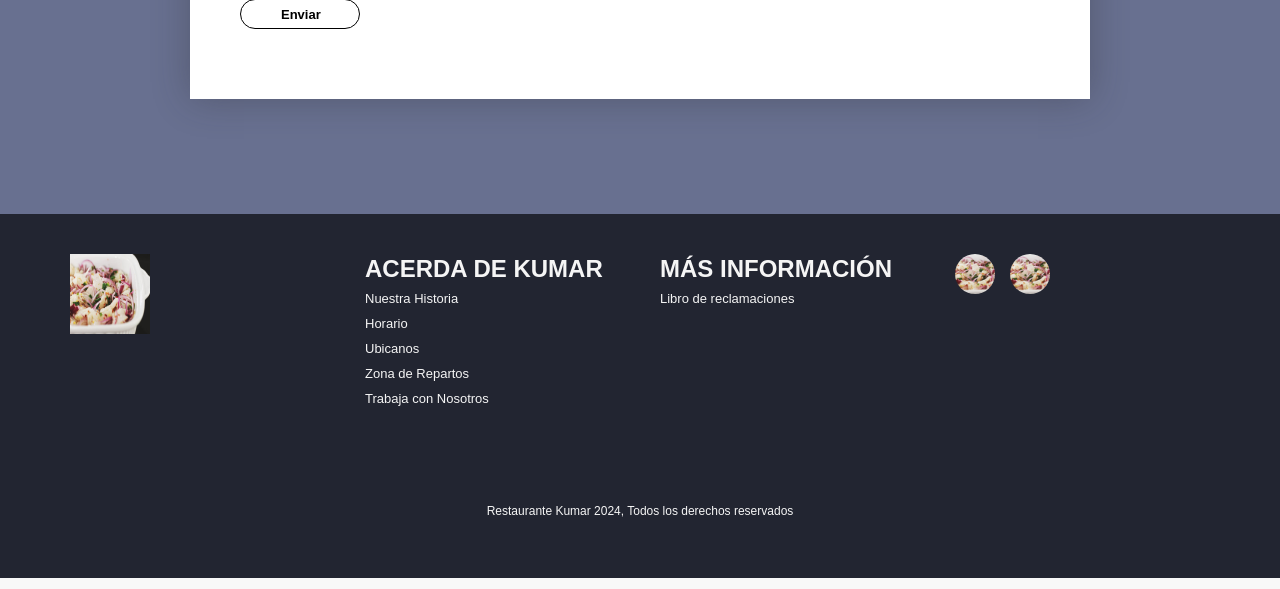
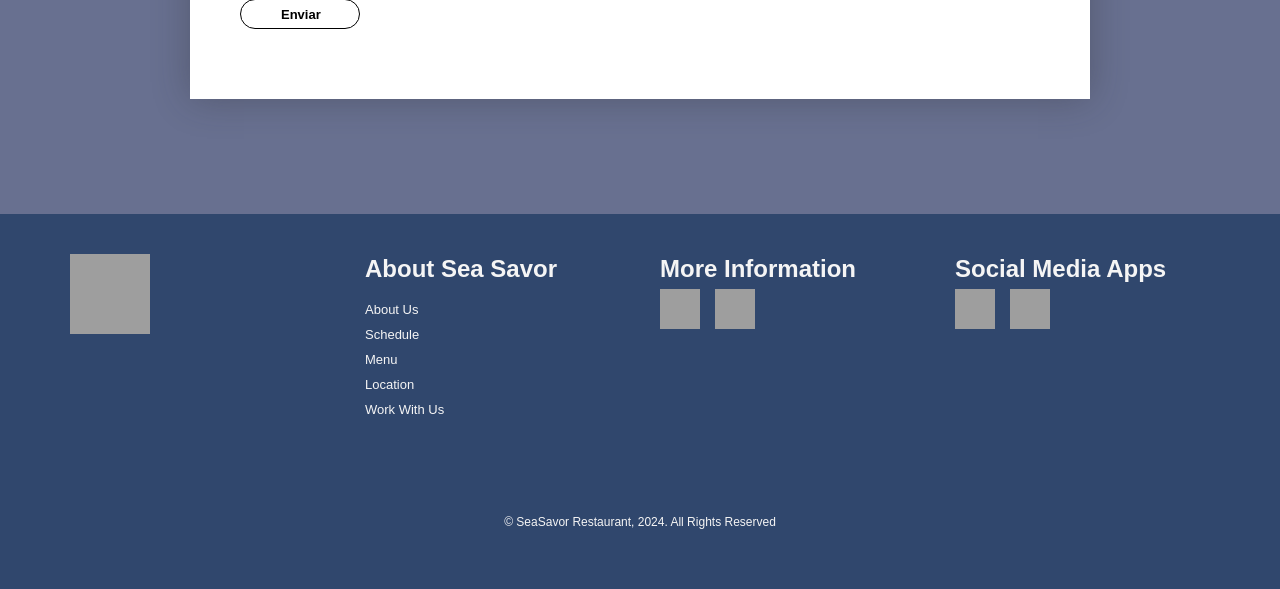
Before and after one commit to MorcaDev/SeaSavor, a Django app: page /SeaSavor/book/ in a window 1280 px wide. Shown: the part 2277-2866 px from the top of the page. Run offline with Django 4.2, Linux system fonts and the light colour scheme; grey boxes are pictures that could not be loaded.

Commit message:
book with real data

```diff
--- a/complaint/static/complaint/css/book.css
+++ b/complaint/static/complaint/css/book.css
@@ -20,11 +20,10 @@ body{
     max-width: 2560px;
     height: auto;
     margin: 0px auto;
-    background-color: rgb(204, 198, 198);
     font-family: sans-serif;
 }
 
-/*-----------------------------------*/
+/*----------------------------------*/
 
 header{
     display: block;
@@ -373,12 +382,14 @@ main{
             display: block;
         }
 /*----------------------------------*/
+/*----------------------------------*/
+
 footer{
     display: block;
     margin-bottom: 135px;
     width: 100%;
     height: auto;
-    background-color: rgb(34, 37, 49);
+    background-color: rgb(48, 71, 109) ;
 }
     .info{
         display: flex;
@@ -387,7 +398,7 @@ footer{
         height: auto;
         padding: 20px 0px;
     }
-        .info_logo, .info_seccion, .info_libro, .info_redes{
+        .info_logo, .info_section, .info_more, .info_media{
             display: inline-block;
             width: 100%;
             height: auto;
@@ -397,7 +408,7 @@ footer{
                 width: 80px;
                 height: 80px;
             }
-            .info_seccion h3, .info_libro h3{
+            .info_section h3, .info_more h3, .info_media h3{
                 margin-bottom: 5px;
                 text-align: left;
                 font-size: 24px;
@@ -405,41 +416,68 @@ footer{
                 line-height: 30px;
                 color: whitesmoke;
             }
-                .info_seccion ul li{
+                .info_section ul li{
                     width: 100%;
                     height: auto;
                     padding-bottom: 5px;
                 }
-                    .info_seccion ul li a{
+                    .info_section ul li a{
                         text-decoration: none;
                         font-size: 13px;
                         line-height: 20px;
                         font-weight: 500;
                         color: whitesmoke;
                     }
-                .info_redes ul{
+                .info_more ul,.info_media ul{
                     display: flex;
                     flex-flow: row wrap;
                     justify-content: left;
                     align-items: center;
                 }
-                    .info_redes ul  li{
+                    .info_more ul li, .info_media ul  li{
                         margin-right: 15px;
+                        font-size: 13px;
+                        line-height: 20px;
+                        font-weight: 500;
+                        color: whitesmoke;
+                        padding-bottom: 5px;
                     }
-                        .info_redes ul li a{
+                        .info_more .book{
                             display: block;
                             width: 40px ;
                             height: 40px;
-                            background: url('../assets/imagen.jpg') ;
+                            background: url('../assets/book.png') ;
                             background-size: cover;
                             background-repeat: no-repeat;
-                            border-radius: 50%;
-
                         }
-            .info_libro span{
+                        .info_more .reference{
+                            display: block;
+                            width: 40px ;
+                            height: 40px;
+                            background: url('../assets/star.png') ;
+                            background-size: cover;
+                            background-repeat: no-repeat;
+                        }
+                        .info_media .face{
+                            display: block;
+                            width: 40px ;
+                            height: 40px;
+                            background: url('../assets/facebook.png') ;
+                            background-size: cover;
+                            background-repeat: no-repeat;
+                        }
+                        .info_media .insta{
+                            display: block;
+                            width: 40px ;
+                            height: 40px;
+                            background: url('../assets/instagram.png') ;
+                            background-size: cover;
+                            background-repeat: no-repeat;
+                        }
+            .info_more span{
                     display: block;
             }
-                .info_libro span a{
+                .info_more span a{
                     text-decoration: none;
                     font-size: 13px;
                     line-height: 20px;
@@ -560,7 +599,7 @@ footer{
     .info{
         padding: 40px 50px;
     }
-    .info_logo, .info_seccion, .info_libro, .info_redes{
+    .info_logo, .info_section, .info_more, .info_media{
         width: 50%;
     }
 
@@ -583,7 +622,7 @@ footer{
     }
 
     /*FOOTER*/
-    .info_logo, .info_seccion, .info_libro, .info_redes{
+    .info_logo, .info_section, .info_more, .info_media{
         width: 25%;
     }
 }
--- a/complaint/templates/book.html
+++ b/complaint/templates/book.html
@@ -4,60 +4,62 @@
 <head>
     <meta charset="UTF-8">
     <meta name="viewport" content="width=device-width, initial-scale=1.0">
-    <title>Kumar</title>
-    <!--  CSS  -->
+    <title>Sea Savor</title>
+    <meta name="description" content="Discover a world of exquisite seafood dishes at SeaSavor. Our restaurant offers a variety of fresh catches prepared with passion and expertise. Join us for an unforgettable dining experience by the sea.">
+    <meta name="keywords" content="seafood restaurant, ocean cuisine, fresh seafood, maritime dining, seafood dishes">
+    <!--  CSS & LIBRARIES  -->
     <link rel="icon" type="image/x-icon" href="{% static 'complaint/assets/icon.png' %}">
     <link rel="stylesheet" href="{% static 'complaint/css/book.css' %}">
-    <!-- LIBRARIES -->
     <link rel="stylesheet" href="https://unpkg.com/aos@next/dist/aos.css" />
-    <link rel="preconnect" href="https://fonts.googleapis.com">
-    <link rel="preconnect" href="https://fonts.gstatic.com" crossorigin>
-    <link href="https://fonts.googleapis.com/css2?family=Roboto:ital,wght@0,100;0,300;0,400;0,500;0,700;0,900;1,100;1,300;1,400;1,500;1,700;1,900&display=swap" rel="stylesheet">
 </head>
 <body>
     <!-- HEADER -->
     <header id="header">
-        <!-- NAVBAR -->
+        <!-- NAVBAR CONTAINER -->
         <section class="nav_container">
-            <!-- lateral menu -->
+            <!-- LATERAL MENU -->
             <div class="off_screen_menu">
-            <ul>
-                <li><a target="_blank" href="#" >Reservas</a></li>
-                <li><a target="_blank" href="#">Delivery</a></li>
-                <li><a target="_blank" href="{% static 'complaint/assets/menu.pdf'%}">Carta</a></li>
-                <li><hr></li>
-                <li><a href="#nuestrahistoria">Nuestra Historia</a></li>
-                <li><a href="#horario">Horario</a></li>
-                <li><a href="#ubicacion">Ubícanos</a></li>
-                <li><a href="#zonareparto">Zona de Reparto</a></li>
-                <li><a href="#trabajanosotro">Trabaja con Nosotros</a></li>
-            </ul>
+                <ul>
+                    <li><a target="_blank" href="https://squareup.com/us/es/appointments">Booking</a></li>
+                    <li><a target="_blank" href="https://about.rappi.com/">Delivery</a></li>
+                    <li><a target="_blank" href="{% static 'complaint/assets/promotions.pdf'%}">Promotions</a></li>
+                    <li><hr></li>
+                    <li><a href="{% url 'home'%}#aboutus">About Us</a></li>
+                    <li><a href="{% url 'home'%}#schedule">Schedule</a></li>
+                    <li><a href="{% url 'home'%}#menu">Menu</a></li>
+                    <li><a href="{% url 'home'%}#locations">Location</a></li>
+                    <li><a href="{% url 'home'%}#workwithus">Work With Us</a></li>
+                </ul>
             </div>
-            <!-- navbar -->
+            <!-- NAVBAR -->
             <nav class="nav">
-                <!-- hamburguer -->
+                <!-- BUGER BUTTON -->
                 <div class="nav_menu">
                     <span></span>
                     <span></span>
                     <span></span>
                 </div>
-                <!-- logo -->
+                <!-- LOGO -->
                 <div class="nav_logo">
-                    <img src="https://humanidades.com/wp-content/uploads/2017/02/peces-1-e1560951851736.jpg" alt="logo de kumar">
+                    <img src="{% static 'complaint/assets/logo.png'%}" alt="SeaSavor restaurant logo: A stylized crab representing the freshness and quality of our seafood offerings.">
                 </div>
-                <!-- main option -->
+                <!-- OPTIONS -->
                 <div class="nav_buttons">
-                    <a target="_blank" href="#">Reservas</a>
-                    <a target="_blank" href="#">Delivery</a>
-                    <a target="_blank" href="{% static 'complaint/assets/menu.pdf'%}">Carta</a>
+                    <a target="_blank" href="https://squareup.com/us/es/appointments">Booking</a>
+                    <a target="_blank" href="https://about.rappi.com/">Delivery</a>
+                    <a target="_blank" href="{% static 'complaint/assets/promotions.pdf'%}">Promotions</a>
                 </div>
             </nav>
         </section>
         <!-- BANNER -->
         <section class="banner">
-            <h1>Libro de reclamaciones</h1>
-            <span></span>
-            <p>Conforme a lo establecido en código de la Protección y Defensa del consumidor contamos con un Libro de Reclamaciones a tu disposición para que puedas registrar tu queja o reclamo acerca de algún pedido o transacción realizada a través de nuestras páginas.</p>
+            <img src="{% static 'complaint/assets/logo.png'%}" alt="SeaSavor restaurant logo: A stylized crab representing the freshness and quality of our seafood offerings.">
+            <h1>Sea Savor, From the Ocean to Your Plate</h1>
+            <div>
+                <a target="_blank" href="https://squareup.com/us/es/appointments">Booking</a>
+                <a target="_blank" href="https://about.rappi.com/">Delivery</a>
+                <a target="_blank" href="{% static 'complaint/assets/promotions.pdf'%}">Promotions</a>
+            </div>
         </section>
     </header>
 
@@ -202,35 +204,39 @@
         <section class="info">
             <!-- LOGO -->
             <div class="info_logo">
-                <img src="{% static 'complaint/assets/imagen.jpg'%}" alt="logo del restaurante">
+                <img src="{% static 'complaint/assets/logo.png'%}" alt="SeaSavor restaurant logo: A stylized crab representing the freshness and quality of our seafood offerings.">
             </div>
-            <!-- SECCION -->
-            <div class="info_seccion">
-                <h3>ACERDA DE KUMAR</h3>
+            <!-- SECTIONS -->
+            <div class="info_section">
+                <h3>About Sea Savor</h3><br>
                 <ul>
-                    <li><a href="#nuestrahistoria">Nuestra Historia</a></li>
-                    <li><a href="#horario">Horario</a></li>
-                    <li><a href="#ubicacion">Ubicanos</a></li>
-                    <li><a href="#zonareparto">Zona de Repartos</a></li>
-                    <li><a href="#trabajanosotro">Trabaja con Nosotros</a></li>
+                    <li><a href="{% url 'home'%}#aboutus">About Us</a></li>
+                    <li><a href="{% url 'home'%}#schedule">Schedule</a></li>
+                    <li><a href="{% url 'home'%}#menu">Menu</a></li>
+                    <li><a href="{% url 'home'%}#locations">Location</a></li>
+                    <li><a href="{% url 'home'%}#workwithus">Work With Us</a></li>
                 </ul>
             </div>
-            <!-- LIBRO-->
-            <div class="info_libro">
-                <h3>MÁS INFORMACIÓN</h3>
-                <span><a href="#">Libro de reclamaciones</a></span>
+            <!-- MORE INFORMATION -->
+            <div class="info_more">
+                <h3>More Information</h3>
+                <ul>
+                    <li><a class="book" target="_blank" href="{% url 'book' %}" alt="link for complaints book"></a></li>
+                    <li><a class="reference" target="_blank" href="https://dontito.pe/" alt="link for reference website"></a></li>
+                </ul>
             </div>
-            <!-- REDES -->
-            <div class="info_redes">
+            <!-- MEDIA  -->
+            <div class="info_media">
+                <h3>Social Media Apps</h3>
                 <ul>
-                    <li><a class="insta" target="_blank" href="https://www.instagram.com/cevicheriapuertonuevo/?igsh=MTZuZ3RlMmgybG56bw%3D%3D"></a></li>
-                    <li><a class="face" target="_blank" href="https://www.facebook.com/CevicheriaPuertoNuevo?mibextid=YMEMSu"></a></li>
+                    <li><a class="insta" target="_blank" href="https://www.instagram.com/" alt="link fot instagram aacount"></a></li>
+                    <li><a class="face" target="_blank" href="https://www.facebook.com/" alt="link for facebook account"></a></li>
                 </ul>
             </div>
         </section>
         <!-- COPY RIGHT -->
         <div class="copyright">
-            <span>Restaurante Kumar 2024, Todos los derechos reservados</span>
+            <span>© SeaSavor Restaurant, 2024. All Rights Reserved</span>
         </div>
     </footer>
 
@@ -238,18 +244,18 @@
     <div id="extra">
         <!-- FIXED BUTTONS -->
         <div class="extra_button" >
-            <a class="wp"  target="_blank" data-aos="zoom-in-up" href="https://wa.me/51981453194?text=I'm%20interested%20in%20your%20car%20for%20sale">
-                <img src="{% static 'complaint/assets/Print_Glyph_White.png'%}" alt="Chat on WhatsApp" />
+            <a class="wp"  target="_blank" data-aos="zoom-in-up" href="https://wa.me/51981453194?text=I'm%20interested%20in%20your%20menu">
+                <img src="{% static 'complaint/assets/whats_app.png'%}" alt="Chat on WhatsApp" />
             </a>
             <a class="top" data-aos="zoom-in-up" href="#header">
-                <img src="{% static 'complaint/assets/icon.png'%}" alt="Flecha hacia arriba" />
+                <img src="{% static 'complaint/assets/up_arrow.png'%}" alt="Narrow to move back to the top" />
             </a>
         </div>
         <!-- FIXED OPTIONS -->
         <div class="extra_option" data-aos="zoom-in-up">
-            <a target="_blank" href="#">Reservas</a>
-            <a target="_blank" href="#">Delivery</a>
-            <a target="_blank" href="{% static 'complaint/assets/menu.pdf'%}">Carta</a>
+            <a href="#">Booking</a>
+            <a href="#">Delivery</a>
+            <a target="_blank" href="{% static 'complaint/assets/menu.pdf'%}">Menu</a>
         </div>
     </div>
 
@@ -258,6 +264,5 @@
     <script>
         AOS.init();
     </script>
-
 </body>
 </html>
--- a/home/templates/home.html
+++ b/home/templates/home.html
@@ -4,7 +4,7 @@
 <head>
     <meta charset="UTF-8">
     <meta name="viewport" content="width=device-width, initial-scale=1.0">
-    <title>SeaSavor</title>
+    <title>Sea Savor</title>
     <meta name="description" content="Discover a world of exquisite seafood dishes at SeaSavor. Our restaurant offers a variety of fresh catches prepared with passion and expertise. Join us for an unforgettable dining experience by the sea.">
     <meta name="keywords" content="seafood restaurant, ocean cuisine, fresh seafood, maritime dining, seafood dishes">
     <!--  CSS & LIBRARIES  -->
@@ -54,7 +54,7 @@
         <!-- BANNER -->
         <section class="banner">
             <img src="{% static 'home/assets/logo.png'%}" alt="SeaSavor restaurant logo: A stylized crab representing the freshness and quality of our seafood offerings.">
-            <h1>SeaSavor, From the Ocean to Your Plate</h1>
+            <h1>Sea Savor, From the Ocean to Your Plate</h1>
             <div>
                 <a target="_blank" href="https://squareup.com/us/es/appointments">Booking</a>
                 <a target="_blank" href="https://about.rappi.com/">Delivery</a>
```
Also changed, not shown: other parts of complaint/static/complaint/css/book.css (+45 -35 lines), home/static/home/css/home.css (+4 -4 lines), complaint/static/complaint/assets/Print_Glyph_White.png (deleted), complaint/static/complaint/assets/icon.png, complaint/static/complaint/assets/imagen.jpg (deleted), 2 other files. Lines whose indentation alone changed are shown as unchanged.
